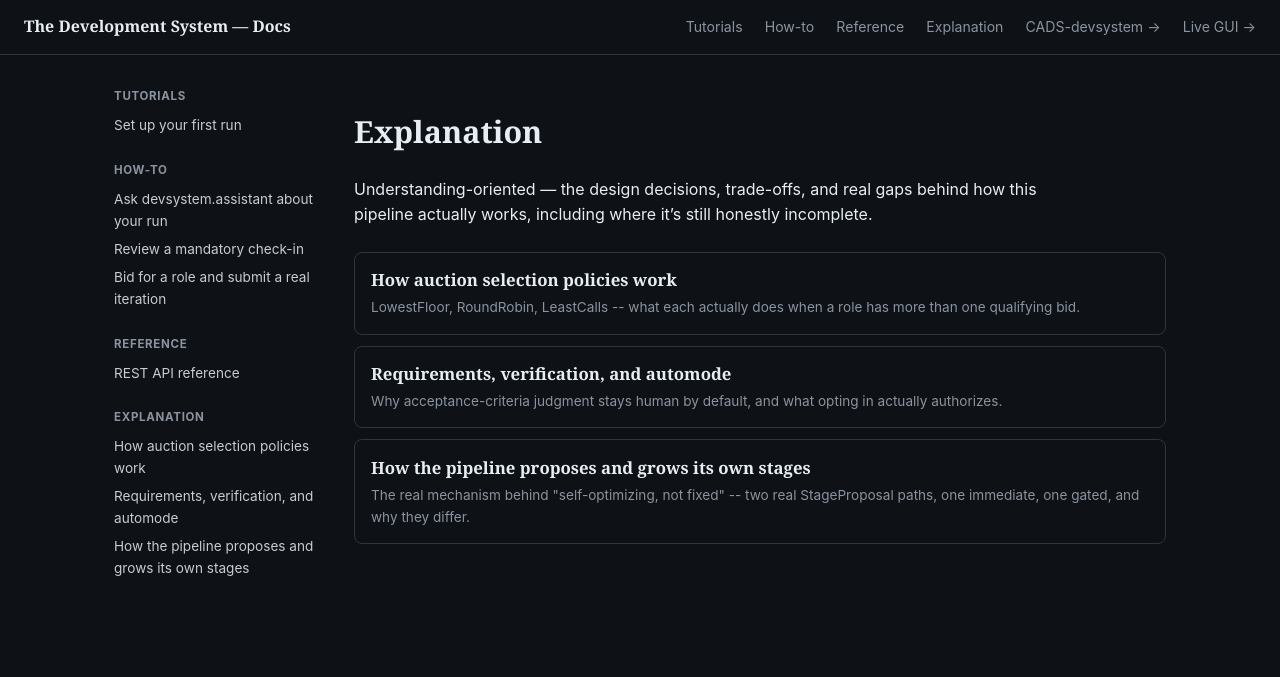
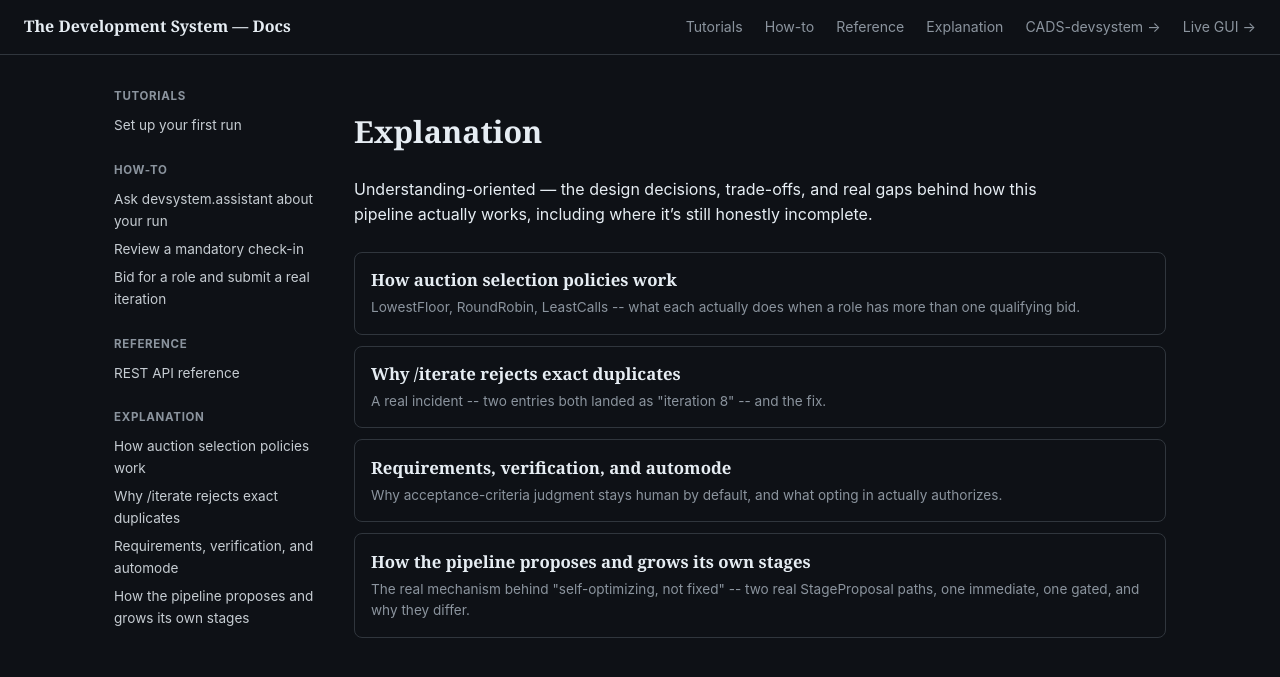
Before and after one commit to scimbe/CADS-devsystem-docs, a Jekyll site: the page built from explanation.md, in a window 1280 px wide. Shown: the top 677 px of the page. Built offline with Jekyll 4.4.1, drawn with Linux system fonts in a browser that asks for light colours; part of the change alters nothing that is shown.

Commit message:
explanation: why /iterate rejects exact duplicates -- a real incident writeup
Real bug, real fix, 2026-08-05 (CADS-devsystem@a12f135): two entries in
webconference-android's own real history both landed as "iteration 8",
no "9" at all. write_lock only serializes concurrent requests within
one devsystem-web process, not across two separate instances -- which
a same-day window of overlapping deploys made possible. Documents what
changed (a real 409 on an exact-duplicate submission) and what
deliberately did NOT change (the bad historical entry was left in
place, not silently edited out -- an honest record, bug included).

````diff
--- /dev/null
+++ b/_explanation/duplicate-iteration-guard.md
@@ -0,0 +1,59 @@
+---
+title: Why /iterate rejects exact duplicates
+description: A real incident -- two entries both landed as "iteration 8" -- and the fix.
+order: 3
+---
+
+# Why `/iterate` rejects exact duplicates
+
+On 2026-08-05, `webconference-android`'s own real run history ended up with two entries both stored
+as `"iteration": 8` — byte-identical `stage`/`feedback`/`succeeded` — and no `"iteration": 9"` at
+all. Found by checking in on the run's actual state, not assumed. This page is the honest story of
+what happened and what changed, matching this project's own goal document: *"it is the fault of the
+pipeline, not the user of the pipeline, if the process leads him not to the perfect result."*
+
+## What `write_lock` actually protects
+
+`POST /api/runs/{id}/iterate`'s handler holds a real `tokio::sync::Mutex` for its entire
+load-compute-persist cycle — two concurrent requests *within the same `devsystem-web` process* are
+correctly serialized; the second one always sees the first one's already-appended history before
+computing its own next iteration number. That's real, and it works.
+
+What it can't do: protect against **two separate process instances**, each running its own,
+independent lock, each with no idea the other exists. That became possible for real once this
+project started running multiple autonomous loops concurrently, each capable of redeploying
+`devsystem-web` — a window opened where an old and a new container instance briefly overlapped, each
+serving one of two functionally-identical requests, each computing the same `history.len() + 1`
+before either had seen the other's write.
+
+## The fix: reject at the data layer, not the infrastructure layer
+
+The actual redeploy overlap was already closed separately (a `flock` around
+`scripts/deploy-devsystem-web.sh`, serializing real invocations of the deploy script itself). But
+that fixes the *infrastructure* cause — it doesn't make the *data* robust to whatever the next
+process-external cause of a duplicate turns out to be. So the real fix lives one layer down:
+`/iterate` now compares an incoming submission to the run's own immediately-preceding history entry
+— `stage`, `feedback`, `succeeded`, `proposals`, and `requirement_indices` all equal — and rejects a
+match with a real `409`, regardless of *why* a duplicate arrived.
+
+```
+$ curl -X POST .../api/runs/{id}/iterate -d '{"stage":"devsystem.improve","feedback":"x","succeeded":true}'
+{"added_stages":[],"iteration":1,"outcome":"Continue","roles_now":1}
+
+$ curl -X POST .../api/runs/{id}/iterate -d '{"stage":"devsystem.improve","feedback":"x","succeeded":true}'
+this submission is byte-identical to iteration 1, the run's own immediately-preceding entry --
+refusing to record it as a distinct, new iteration
+HTTP 409
+```
+
+A genuinely different submission right after — even from the same stage, even also `succeeded`
+— is never blocked; this isn't "no two iterations in a row from the same stage," only "not the
+literal same one twice."
+
+## What happened to the real bad data
+
+The duplicate `"iteration": 8"` entry itself was **left in `webconference-android`'s real history**,
+not surgically edited out. It's an honest record of what actually happened, bug included — quietly
+cleaning it up after the fact would be its own small dishonesty, on a project whose whole design is
+about that kind of history being trustworthy. If you look at that run's real history today, you'll
+still see it.
--- a/_reference/rest-api.md
+++ b/_reference/rest-api.md
@@ -30,7 +30,7 @@ The real route table `web/src/main.rs` mounts, as of this writing -- not a desig
 | `GET /api/runs` | List every run with a real summary (iterations, roles, stalled stages, risk count). |
 | `POST /api/runs` | Create a new, empty run (`{"run_id": "..."}`). |
 | `GET /api/runs/{id}` | A run's full real state: spec, health, risks, backlog, milestones, requirements, history. |
-| `POST /api/runs/{id}/iterate` | Submit a real `IterationRecord` -- see the how-to guide above. |
+| `POST /api/runs/{id}/iterate` | Submit a real `IterationRecord` -- see the how-to guide above. A submission byte-identical to the run's own immediately-preceding entry is rejected with a real `409` -- see [Why /iterate rejects exact duplicates]({{ '/explanation/duplicate-iteration-guard/' | relative_url }}). |
 | `GET /api/runs/{id}/checkin` | Renders the latest iteration as real check-in markdown (run summary, risk annotations, decision prompt) -- callable any time, not gated on whether one is actually due. See [Review a mandatory check-in]({{ '/how-to/review-a-checkin/' | relative_url }}). |
 | `POST /api/runs/{id}/criteria` | Update a run's `AbortCriteria` (`max_iterations`, `max_consecutive_failures`, `checkin_every`). |
 | `POST /api/runs/{id}/pause` / `/resume` | Pause/resume a run. |
````
